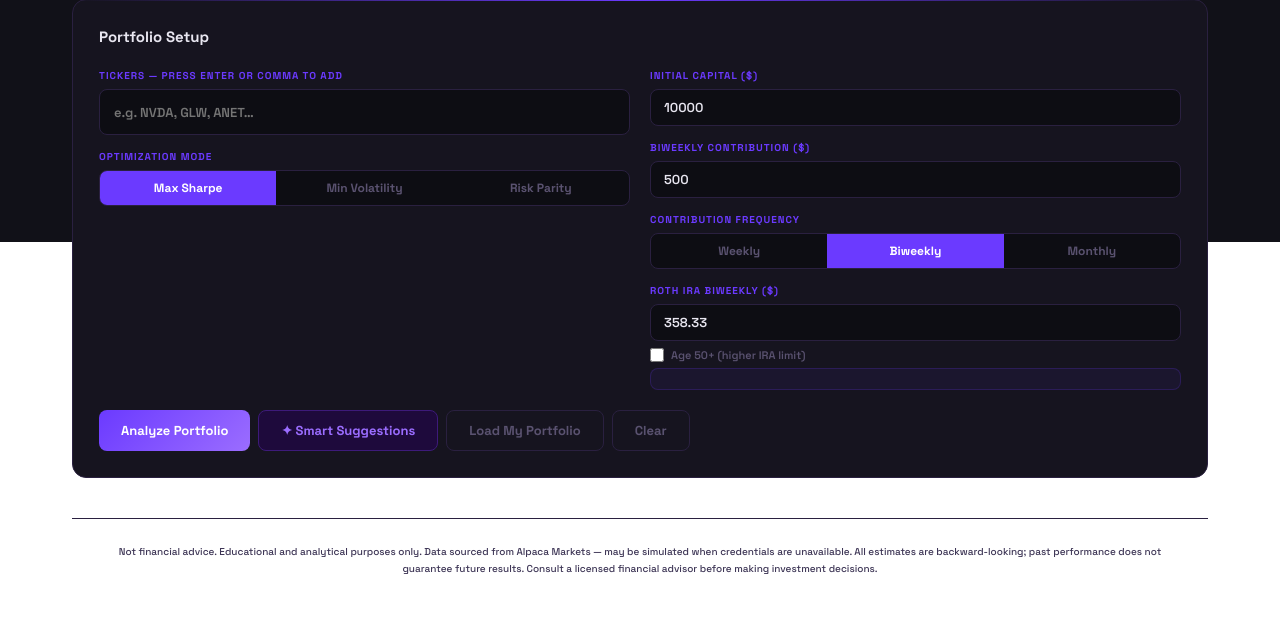
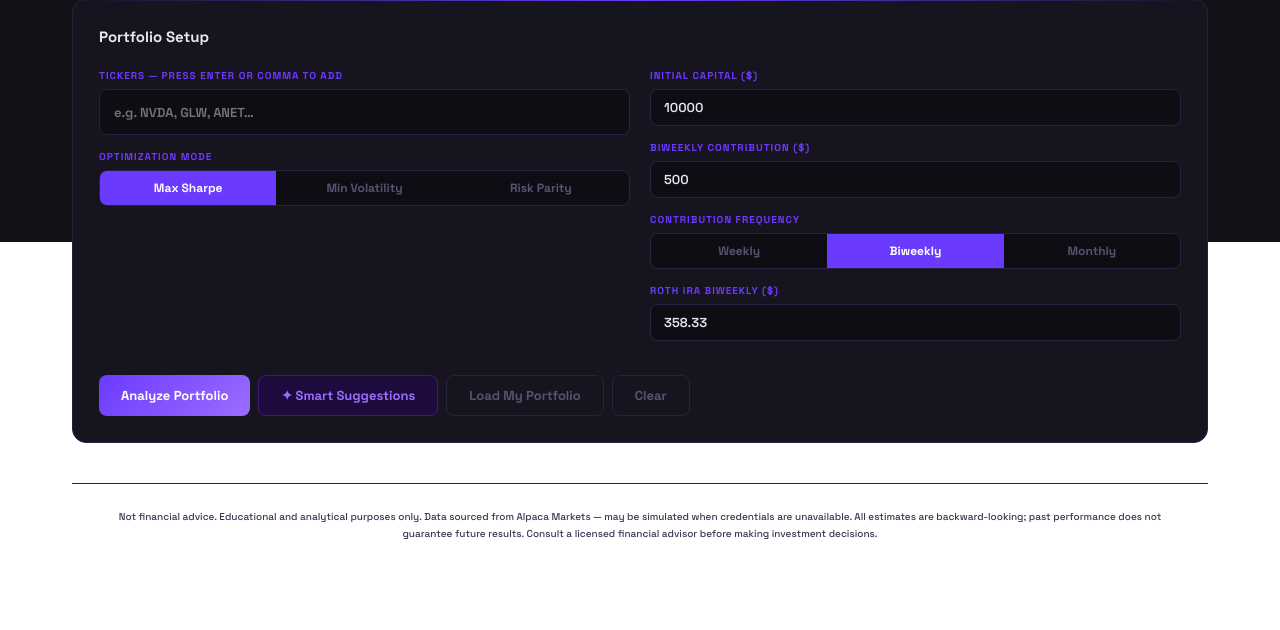
Before and after one commit to TheWolfOfWaltham/portfolio-analyzer, a Flask app: page / in a window 1280 px wide. Shown: the part 558-1188 px from the top of the page. Run offline with Flask 3, Linux system fonts and the light colour scheme.

Commit message:
Update index.html

```diff
--- a/templates/index.html
+++ b/templates/index.html
@@ -279,13 +279,6 @@ nav{background:rgba(13,13,19,0.92);backdrop-filter:blur(12px);border-bottom:1px
           <div class="field-label">Roth IRA Biweekly ($)</div>
           <input type="number" id="rothBiweekly" class="field-input-styled" value="358.33" step="0.01"/>
         </div>
-        <div style="display:flex;align-items:center;gap:10px;margin-top:-8px;margin-bottom:4px">
-          <label style="font-size:11px;font-weight:600;color:var(--text-dim);display:flex;align-items:center;gap:7px;cursor:pointer">
-            <input type="checkbox" id="over50Toggle" onchange="updateRothDisplay()" style="accent-color:var(--purple);width:14px;height:14px"/>
-            Age 50+ (higher IRA limit)
-          </label>
-        </div>
-        <div id="rothDisplay" class="roth-display"></div>
       </div>
     </div>
     <div class="btn-row">
```
